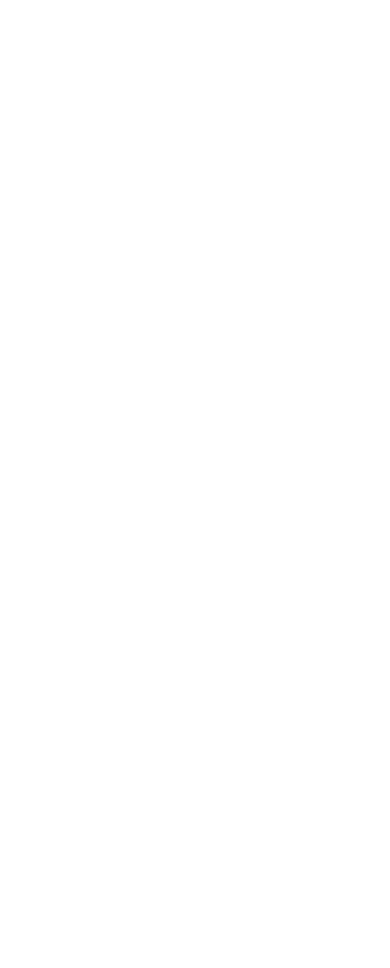
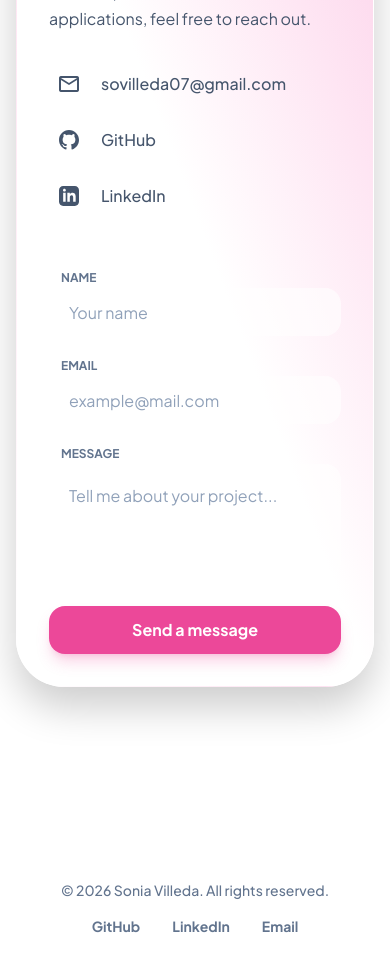
Before and after one commit to sovilleda07/portfolio, a React (Vite) app: page / in a window 390 px wide. Shown: the part 8940-9908 px from the top of the page. Before the commit the page ends 8599 px from the top, so only its background shows below. Built offline with nearby package versions, Linux system fonts and the light colour scheme.

Commit message:
Create Contact and Footer components

```diff
--- a/src/App.tsx
+++ b/src/App.tsx
@@ -4,6 +4,8 @@
 import { About } from './components/sections/About';
 import { Skills } from './components/sections/Skills';
 import { Projects } from './components/sections/Projects';
+import { Contact } from './components/sections/Contact';
+import { Footer } from './components/layout/Footer';
 
 function App() {
   return (
@@ -16,7 +18,9 @@
         <About />
         <Skills />
         <Projects />
+        <Contact />
       </main>
+      <Footer />
     </div>
   );
 }
--- a/src/components/layout/Footer.tsx
+++ b/src/components/layout/Footer.tsx
@@ -1,3 +1,38 @@
 export function Footer() {
-  return <footer className="w-full">Footer</footer>;
+  return (
+    <footer className="w-full border-t border-white/20 bg-white/30 py-8 backdrop-blur-md dark:bg-black/20">
+      <div className="mx-auto flex max-w-7xl flex-col items-center justify-between gap-4 px-4 md:flex-row md:px-10">
+        <p className="text-sm font-medium text-slate-500 dark:text-slate-400">
+          © 2026 Sonia Villeda. All rights reserved.
+        </p>
+
+        <div className="flex items-center gap-8">
+          <a
+            href="https://github.com/sovilleda07"
+            target="_blank"
+            rel="noopener noreferrer"
+            className="text-sm font-bold text-slate-500 transition-colors hover:text-primary dark:text-slate-400"
+          >
+            GitHub
+          </a>
+
+          <a
+            href="www.linkedin.com/in/soniavilleda"
+            target="_blank"
+            rel="noopener noreferrer"
+            className="text-sm font-bold text-slate-500 transition-colors hover:text-primary dark:text-slate-400"
+          >
+            LinkedIn
+          </a>
+
+          <a
+            href="mailto:sovilleda07@gmail.com"
+            className="text-sm font-bold text-slate-500 transition-colors hover:text-primary dark:text-slate-400"
+          >
+            Email
+          </a>
+        </div>
+      </div>
+    </footer>
+  );
 }
--- /dev/null
+++ b/src/components/sections/Contact.tsx
@@ -0,0 +1,110 @@
+export function Contact() {
+  return (
+    <section id="contact" className="mb-20 w-full max-w-250 py-20">
+      <div className="glass-panel relative overflow-hidden rounded-[3rem] bg-gradient-to-bl from-pink-200 via-white to-white p-8 md:p-14 dark:from-pink-900/40 dark:via-surface-dark dark:to-surface-dark">
+        <div className="relative z-10 flex flex-col gap-12 md:flex-row">
+          <div className="flex flex-1 flex-col justify-between gap-8">
+            <div>
+              <h2 className="mb-6 text-4xl font-bold text-slate-900 dark:text-white">
+                Let’s work together
+              </h2>
+
+              <p className="mb-8 leading-relaxed text-slate-600 dark:text-slate-300">
+                I’m currently open to new opportunities and collaborations. If
+                you’re looking for a full stack developer who enjoys building
+                clean, scalable, and user-focused web applications, feel free to
+                reach out.
+              </p>
+
+              <div className="space-y-4">
+                <a
+                  href="mailto:sovilleda07@gmail.com"
+                  className="group flex items-center gap-3 text-slate-600 transition-colors hover:text-primary dark:text-slate-300"
+                >
+                  <div className="flex size-10 items-center justify-center rounded-full bg-white/50 transition-colors group-hover:bg-primary group-hover:text-white dark:bg-white/10">
+                    <span className="material-symbols-outlined text-sm">
+                      mail
+                    </span>
+                  </div>
+                  <span className="font-medium">sovilleda07@gmail.com</span>
+                </a>
+
+                <a
+                  href="https://github.com/sovilleda07"
+                  target="_blank"
+                  rel="noopener noreferrer"
+                  className="group flex items-center gap-3 text-slate-600 transition-colors hover:text-primary dark:text-slate-300"
+                >
+                  <div className="flex size-10 items-center justify-center rounded-full bg-white/50 transition-colors group-hover:bg-primary group-hover:text-white dark:bg-white/10">
+                    <svg className="h-5 w-5 fill-current" viewBox="0 0 24 24">
+                      <path d="M12 0c-6.626 0-12 5.373-12 12 0 5.302 3.438 9.8 8.207 11.387.599.111.793-.261.793-.577v-2.234c-3.338.726-4.033-1.416-4.033-1.416-.546-1.387-1.333-1.756-1.333-1.756-1.089-.745.083-.729.083-.729 1.205.084 1.839 1.237 1.839 1.237 1.07 1.834 2.807 1.304 3.492.997.107-.775.418-1.305.762-1.604-2.665-.305-5.467-1.334-5.467-5.931 0-1.311.469-2.381 1.236-3.221-.124-.303-.535-1.524.117-3.176 0 0 1.008-.322 3.301 1.23.957-.266 1.983-.399 3.003-.404 1.02.005 2.047.138 3.006.404 2.291-1.552 3.297-1.23 3.297-1.23.653 1.653.242 2.874.118 3.176.77.84 1.235 1.911 1.235 3.221 0 4.609-2.807 5.624-5.479 5.921.43.372.823 1.102.823 2.222v3.293c0 .319.192.694.801.576 4.765-1.589 8.199-6.086 8.199-11.386 0-6.627-5.373-12-12-12z" />
+                    </svg>
+                  </div>
+                  <span className="font-medium">GitHub</span>
+                </a>
+
+                <a
+                  href="www.linkedin.com/in/soniavilleda"
+                  target="_blank"
+                  rel="noopener noreferrer"
+                  className="group flex items-center gap-3 text-slate-600 transition-colors hover:text-primary dark:text-slate-300"
+                >
+                  <div className="flex size-10 items-center justify-center rounded-full bg-white/50 transition-colors group-hover:bg-primary group-hover:text-white dark:bg-white/10">
+                    <svg className="h-5 w-5 fill-current" viewBox="0 0 24 24">
+                      <path d="M19 0h-14c-2.761 0-5 2.239-5 5v14c0 2.761 2.239 5 5 5h14c2.762 0 5-2.239 5-5v-14c0-2.761-2.238-5-5-5zm-11 19h-3v-11h3v11zm-1.5-12.268c-.966 0-1.75-.79-1.75-1.764s.784-1.764 1.75-1.764 1.75.79 1.75 1.764-.783 1.764-1.75 1.764zm13.5 12.268h-3v-5.604c0-3.368-4-3.113-4 0v5.604h-3v-11h3v1.765c1.396-2.586 7-2.777 7 2.476v6.759z" />
+                    </svg>
+                  </div>
+                  <span className="font-medium">LinkedIn</span>
+                </a>
+              </div>
+            </div>
+          </div>
+
+          <div className="flex-1">
+            <form className="flex flex-col gap-4">
+              <div className="space-y-1">
+                <label className="ml-3 text-xs font-bold uppercase text-slate-500">
+                  Name
+                </label>
+                <input
+                  type="text"
+                  placeholder="Your name"
+                  className="h-12 w-full rounded-2xl border-white/40 bg-white/60 px-5 outline-none transition-all placeholder:text-slate-400 focus:border-transparent focus:ring-2 focus:ring-primary/50 dark:border-white/10 dark:bg-black/20"
+                />
+              </div>
+
+              <div className="space-y-1">
+                <label className="ml-3 text-xs font-bold uppercase text-slate-500">
+                  Email
+                </label>
+                <input
+                  type="email"
+                  placeholder="example@mail.com"
+                  className="h-12 w-full rounded-2xl border-white/40 bg-white/60 px-5 outline-none transition-all placeholder:text-slate-400 focus:border-transparent focus:ring-2 focus:ring-primary/50 dark:border-white/10 dark:bg-black/20"
+                />
+              </div>
+
+              <div className="space-y-1">
+                <label className="ml-3 text-xs font-bold uppercase text-slate-500">
+                  Message
+                </label>
+                <textarea
+                  rows={3}
+                  placeholder="Tell me about your project..."
+                  className="w-full resize-none rounded-2xl border-white/40 bg-white/60 p-5 outline-none transition-all placeholder:text-slate-400 focus:border-transparent focus:ring-2 focus:ring-primary/50 dark:border-white/10 dark:bg-black/20"
+                />
+              </div>
+
+              <button
+                type="button"
+                className="mt-2 h-12 w-full rounded-2xl bg-primary font-bold text-white shadow-lg shadow-primary/25 transition-all hover:bg-primary-hover hover:shadow-primary/40 active:scale-95"
+              >
+                Send a message
+              </button>
+            </form>
+          </div>
+        </div>
+      </div>
+    </section>
+  );
+}
```
